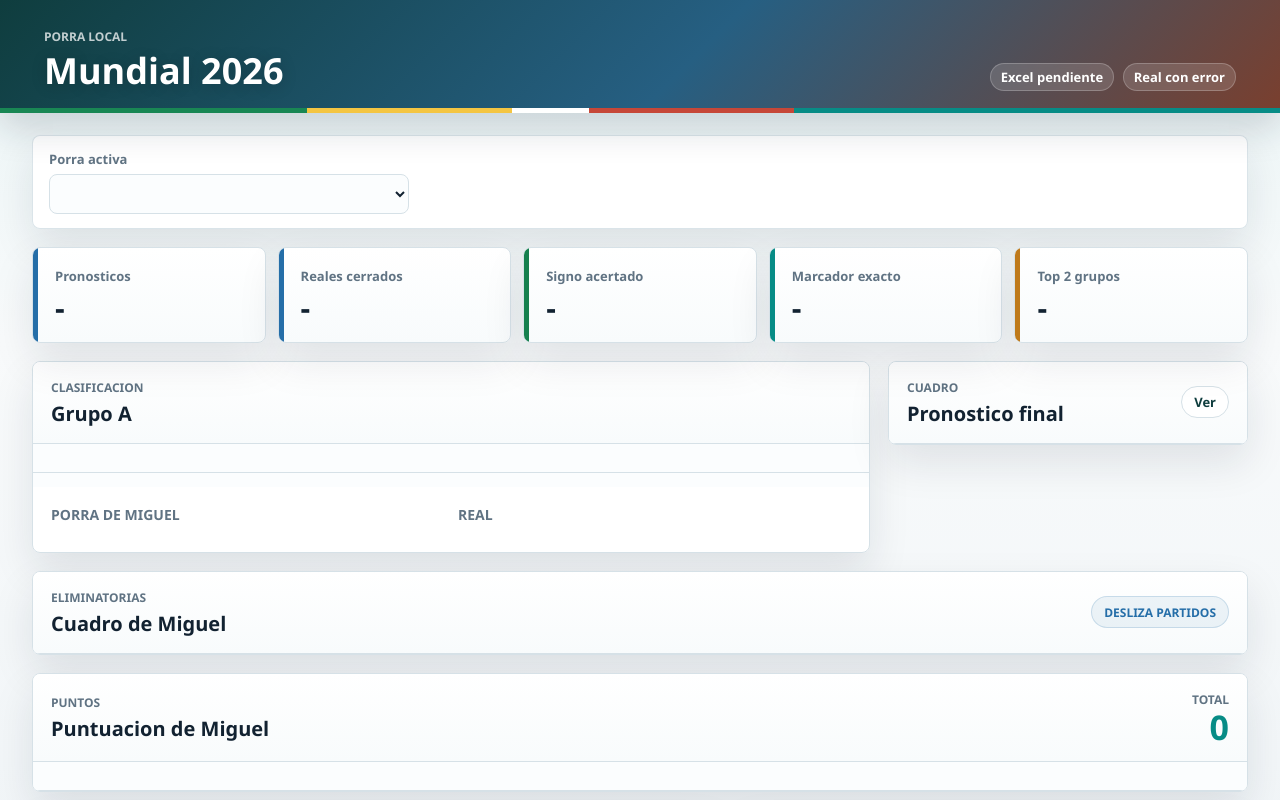
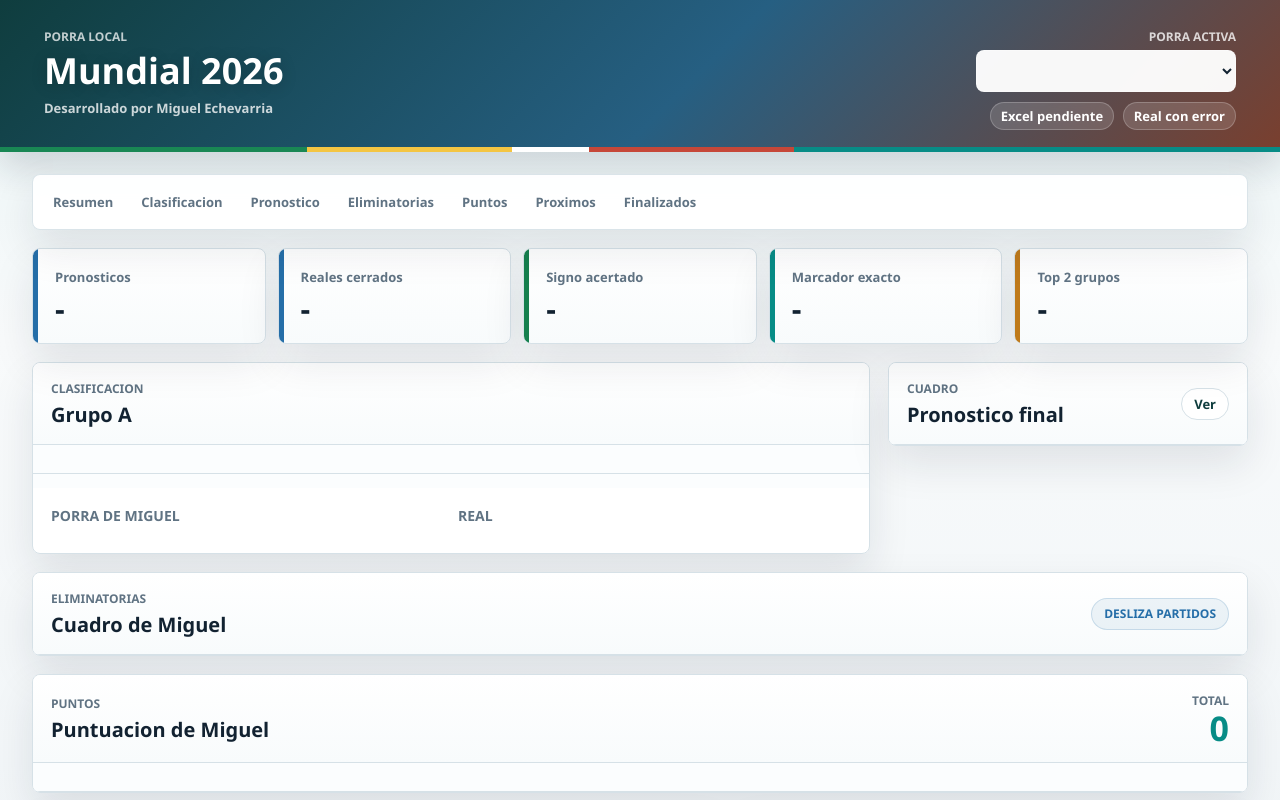
Before and after one commit to Mecheva02/mundial, a website: page public/index.html in a window 1280 px wide. Shown: the top 800 px of the page. Drawn offline with Linux system fonts and the light colour scheme; no server answers.

Commit message:
Move player selector and add section nav

```diff
--- a/public/index.html
+++ b/public/index.html
@@ -10,25 +10,35 @@
   </head>
   <body>
     <header class="topbar">
-      <div>
+      <div class="brand-block">
         <p class="eyebrow">Porra local</p>
         <h1>Mundial 2026</h1>
+        <p class="developer-credit">Desarrollado por Miguel Echevarria</p>
       </div>
-      <div class="top-status" aria-live="polite">
-        <span id="sourceStatus">Excel pendiente</span>
-        <span id="apiStatus">Real sin conectar</span>
+      <div class="header-tools">
+        <div class="header-player">
+          <label for="playerSelect">Porra activa</label>
+          <select id="playerSelect" aria-label="Elegir participante"></select>
+        </div>
+        <div class="top-status" aria-live="polite">
+          <span id="sourceStatus">Excel pendiente</span>
+          <span id="apiStatus">Real sin conectar</span>
+        </div>
       </div>
     </header>
 
     <main class="app-shell">
-      <section class="player-band" aria-label="Selector de porra">
-        <div class="token-field player-field">
-          <label for="playerSelect">Porra activa</label>
-          <select id="playerSelect" aria-label="Elegir participante"></select>
-        </div>
-      </section>
+      <nav class="section-nav" aria-label="Navegacion de la porra">
+        <a href="#resumen">Resumen</a>
+        <a href="#clasificacion">Clasificacion</a>
+        <a href="#pronostico">Pronostico</a>
+        <a href="#eliminatorias">Eliminatorias</a>
+        <a href="#puntuacion">Puntos</a>
+        <a href="#proximos">Proximos</a>
+        <a href="#finalizados">Finalizados</a>
+      </nav>
 
-      <section class="kpi-grid" aria-label="Resumen">
+      <section id="resumen" class="kpi-grid" aria-label="Resumen">
         <article class="kpi">
           <span class="kpi-label">Pronosticos</span>
           <strong id="kpiPredictions">-</strong>
@@ -52,7 +62,7 @@
       </section>
 
       <section class="top-panels">
-        <aside class="panel standings-panel" aria-label="Clasificacion">
+        <aside id="clasificacion" class="panel standings-panel" aria-label="Clasificacion">
           <div class="panel-heading">
             <div>
               <p class="eyebrow">Clasificacion</p>
@@ -73,7 +83,7 @@
           </div>
         </aside>
 
-        <details class="panel honors-panel forecast-panel" aria-label="Cuadro de honor">
+        <details id="pronostico" class="panel honors-panel forecast-panel" aria-label="Cuadro de honor">
           <summary class="panel-heading">
             <div>
               <p class="eyebrow">Cuadro</p>
@@ -85,7 +95,7 @@
         </details>
       </section>
 
-      <section class="panel bracket-panel" aria-label="Cuadro de eliminatorias">
+      <section id="eliminatorias" class="panel bracket-panel" aria-label="Cuadro de eliminatorias">
         <div class="panel-heading">
           <div>
             <p class="eyebrow">Eliminatorias</p>
@@ -96,7 +106,7 @@
         <div id="bracketGrid" class="bracket-grid"></div>
       </section>
 
-      <section class="panel scoring-panel" aria-label="Puntuacion">
+      <section id="puntuacion" class="panel scoring-panel" aria-label="Puntuacion">
         <div class="panel-heading compact-heading">
           <div>
             <p class="eyebrow">Puntos</p>
@@ -112,7 +122,7 @@
       </section>
 
       <section class="workspace">
-        <section class="panel matches-panel" aria-label="Proximos partidos">
+        <section id="proximos" class="panel matches-panel" aria-label="Proximos partidos">
           <div class="panel-heading">
             <div>
               <p class="eyebrow">Partidos</p>
@@ -124,7 +134,7 @@
           <div id="matchesList" class="match-list"></div>
         </section>
 
-        <details class="panel finalized-panel" aria-label="Partidos finalizados">
+        <details id="finalizados" class="panel finalized-panel" aria-label="Partidos finalizados">
           <summary class="panel-heading">
             <div>
               <p class="eyebrow">Cerrados</p>
@@ -144,7 +154,7 @@
         </details>
       </section>
 
-      <section class="control-band" aria-label="Conexion de datos reales">
+      <section id="ajustes" class="control-band" aria-label="Conexion de datos reales">
         <div class="token-field">
           <label for="tokenInput">Football-Data token opcional</label>
           <input id="tokenInput" type="password" autocomplete="off" placeholder="ESPN actualiza sin token">
--- a/public/styles.css
+++ b/public/styles.css
@@ -22,6 +22,10 @@
   box-sizing: border-box;
 }
 
+html {
+  scroll-behavior: smooth;
+}
+
 body {
   margin: 0;
   background:
@@ -66,7 +70,7 @@ select:focus-visible {
 .topbar {
   position: relative;
   display: flex;
-  align-items: flex-end;
+  align-items: flex-start;
   justify-content: space-between;
   gap: 24px;
   padding: 28px clamp(18px, 4vw, 44px) 22px;
@@ -102,6 +106,42 @@ select:focus-visible {
   font-size: 36px;
   line-height: 1.1;
   text-shadow: 0 2px 16px rgba(0, 0, 0, 0.2);
+}
+
+.developer-credit {
+  margin: 8px 0 0;
+  color: rgba(255, 255, 255, 0.78);
+  font-size: 13px;
+  font-weight: 600;
+}
+
+.header-tools {
+  display: grid;
+  justify-items: end;
+  gap: 10px;
+  width: min(420px, 100%);
+}
+
+.header-player {
+  width: min(260px, 100%);
+  display: grid;
+  gap: 5px;
+}
+
+.header-player label {
+  color: rgba(255, 255, 255, 0.78);
+  font-size: 12px;
+  font-weight: 800;
+  text-align: right;
+  text-transform: uppercase;
+}
+
+.header-player select {
+  width: 100%;
+  min-height: 42px;
+  border-color: rgba(255, 255, 255, 0.3);
+  background: rgba(255, 255, 255, 0.96);
+  font-weight: 800;
 }
 
 .eyebrow {
@@ -153,18 +193,56 @@ select:focus-visible {
   padding: 22px clamp(14px, 3vw, 32px) 34px;
 }
 
-.player-band {
+.section-nav {
+  position: sticky;
+  top: 0;
+  z-index: 20;
   display: flex;
-  justify-content: flex-start;
-  padding: 14px 16px;
+  gap: 4px;
+  padding: 8px;
+  overflow-x: auto;
   background: rgba(255, 255, 255, 0.94);
   border: 1px solid rgba(214, 225, 231, 0.9);
   border-radius: 8px;
   box-shadow: var(--shadow);
-}
-
-.player-band .player-field {
-  width: min(360px, 100%);
+  backdrop-filter: blur(12px);
+  scrollbar-width: none;
+}
+
+.section-nav::-webkit-scrollbar {
+  display: none;
+}
+
+.section-nav a {
+  min-height: 38px;
+  display: inline-flex;
+  align-items: center;
+  flex: 0 0 auto;
+  padding: 0 12px;
+  border-radius: 6px;
+  color: var(--muted);
+  font-size: 13px;
+  font-weight: 800;
+  text-decoration: none;
+  white-space: nowrap;
+}
+
+.section-nav a:hover,
+.section-nav a:focus-visible {
+  background: #eaf2f5;
+  color: var(--header-1);
+  outline: none;
+}
+
+#resumen,
+#clasificacion,
+#pronostico,
+#eliminatorias,
+#puntuacion,
+#proximos,
+#finalizados,
+#ajustes {
+  scroll-margin-top: 72px;
 }
 
 .control-band {
@@ -199,10 +277,6 @@ select {
   background: #fbfdfe;
   color: var(--ink);
   padding: 0 12px;
-}
-
-.player-field select {
-  width: 100%;
 }
 
 #refreshButton {
@@ -1202,6 +1276,19 @@ tr.is-top td {
     font-size: 32px;
   }
 
+  .header-tools {
+    width: 100%;
+    justify-items: stretch;
+  }
+
+  .header-player {
+    width: 100%;
+  }
+
+  .header-player label {
+    text-align: left;
+  }
+
   .top-status {
     justify-content: flex-start;
   }
@@ -1223,8 +1310,11 @@ tr.is-top td {
     grid-template-columns: 1fr;
   }
 
-  .player-band {
-    padding: 12px;
+  .section-nav {
+    margin: 0 -14px;
+    border-right: 0;
+    border-left: 0;
+    border-radius: 0;
   }
 
   .control-band {
```
